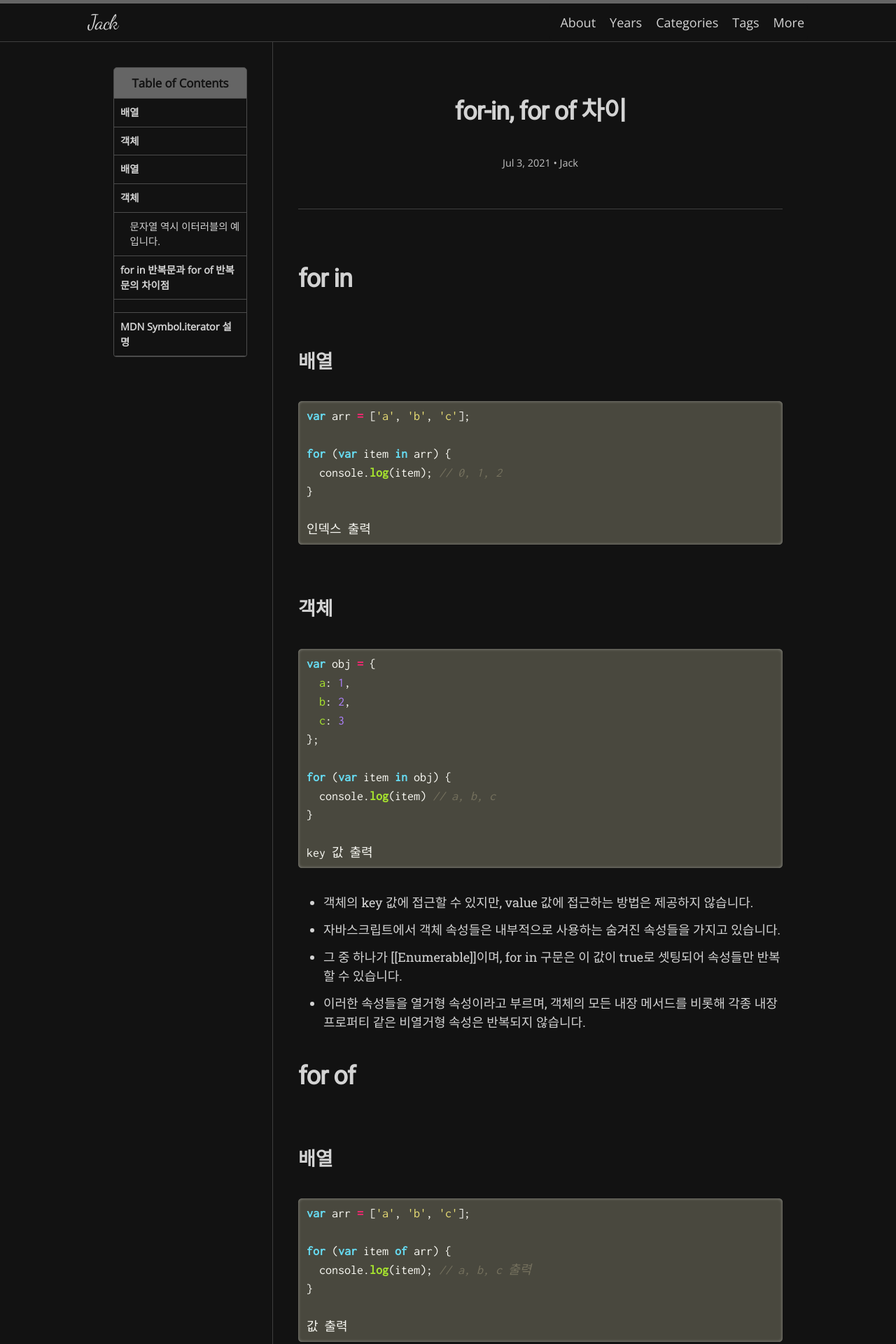
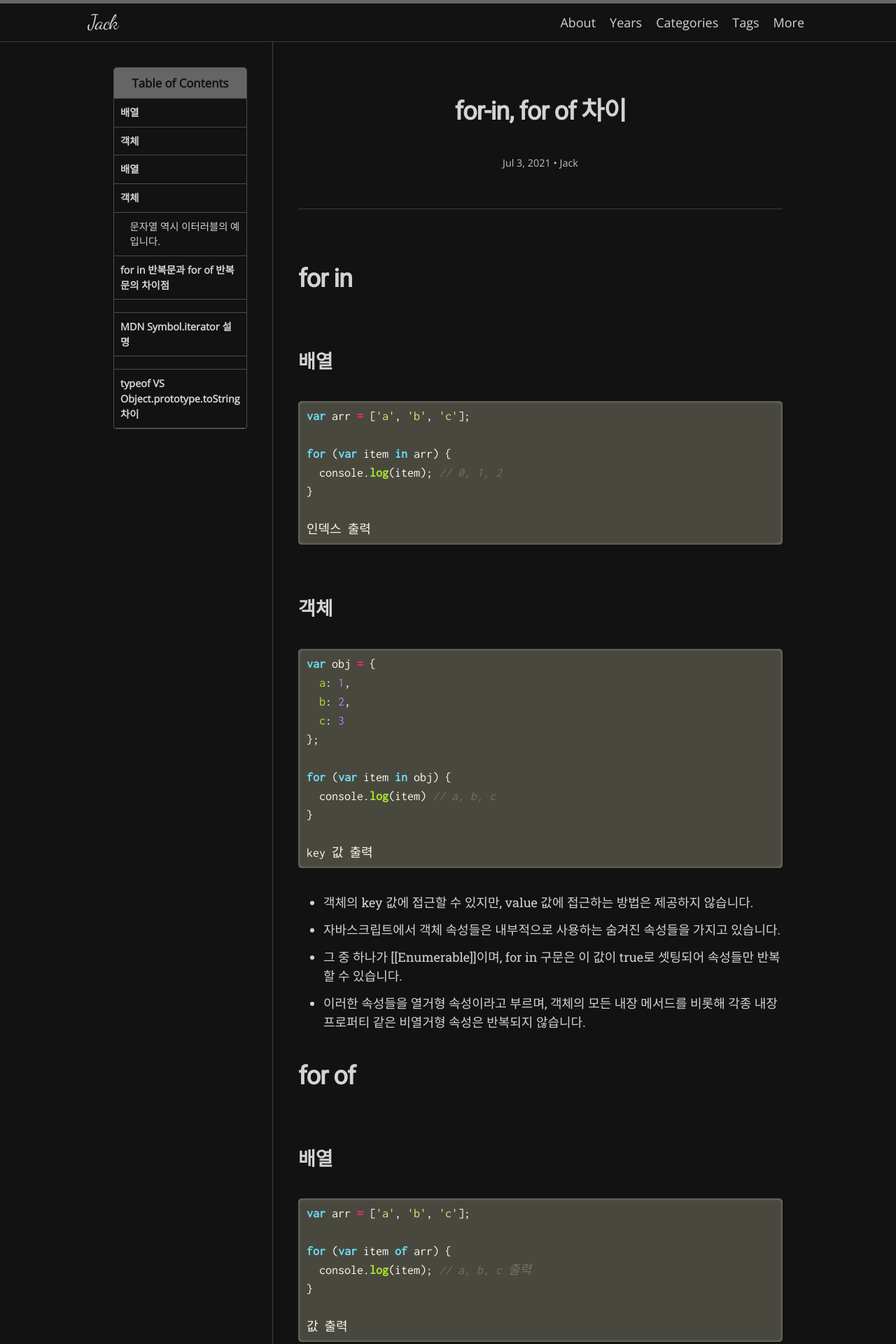
Before and after one commit to ha-jae-geun/jaegeunha94.github.io, a Jekyll site: the page built from _posts/2021-07-03-forin_forof.md, in a window 1280 px wide. Shown: the top 1920 px of the page at 70% size. Built offline with Jekyll 4.4.1, drawn with Linux system fonts in a browser that asks for light colours; nearby versions of some CDN libraries; some web fonts are replaced; some of the changed text lies outside the part shown.

Commit message:
Update 2021-07-03-forin_forof.md

```diff
--- a/_posts/2021-07-03-forin_forof.md
+++ b/_posts/2021-07-03-forin_forof.md
@@ -91,3 +91,5 @@ for(var item of test) {
 
 
 ## [MDN Symbol.iterator 설명](https://developer.mozilla.org/ko/docs/Web/JavaScript/Reference/Global_Objects/Symbol/iterator)
+
+## [typeof VS Object.prototype.toString 차이](https://tonks.tistory.com/218)
```
